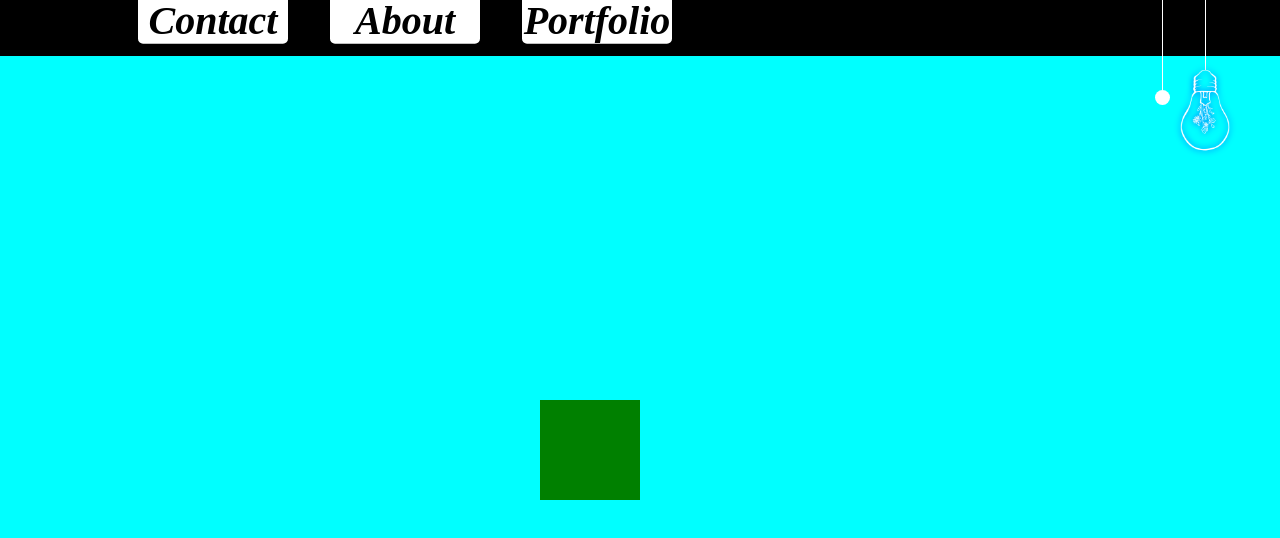
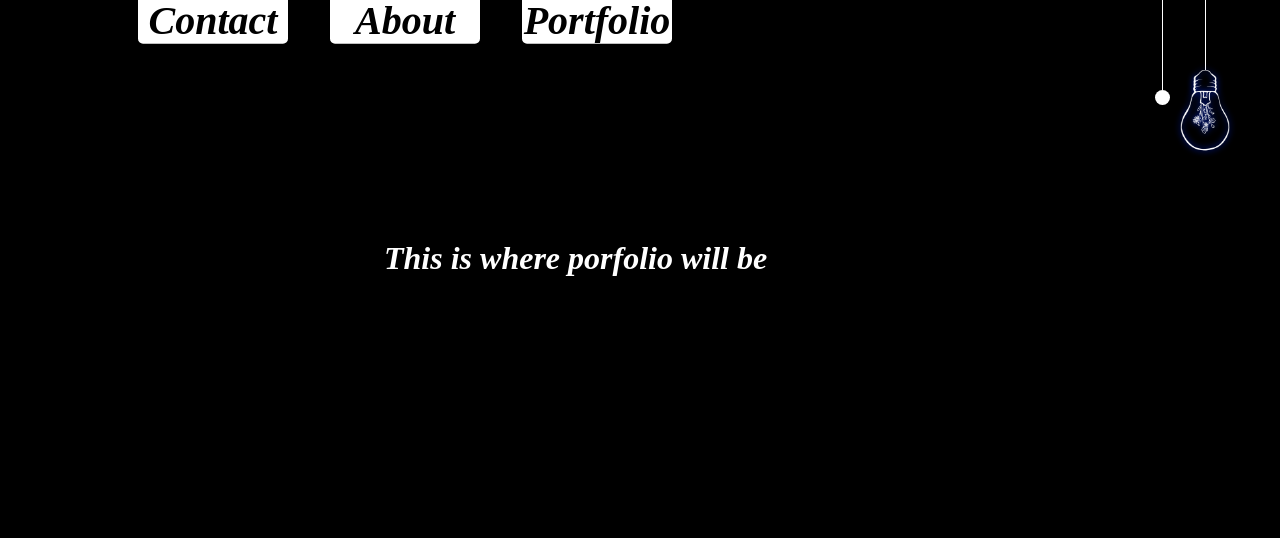
Before and after one commit to AmandaAbarte/amandadotcom, a React (Create React App) app: page / in a window 1280 px wide. Both pictures are taken after a click on the element "Portfolio". Shown: the top 538 px of the page. Built offline with nearby package versions, Linux system fonts and the light colour scheme; a web font is replaced by a local one.

Commit message:
portfolio content

```diff
--- a/public/index.html
+++ b/public/index.html
@@ -25,7 +25,7 @@
       work correctly both with client-side routing and a non-root public URL.
       Learn how to configure a non-root public URL by running `npm run build`.
     -->
-    <title>Amanda ABarte | Front-End Dev</title>
+    <title>Amanda Abarte | Front-End Dev</title>
   </head>
   <body>
     <div id="root"></div>
--- a/src/App.css
+++ b/src/App.css
@@ -451,11 +451,15 @@ h1 {
 
 .content-container .portfolio-container {
   position: absolute;
-  top: 50%;
-  right: 50%;
-  width: 100px;
-  height: 100px;
-  background-color: green;
+  width: 100%;
+  height: 100%;
+  transition: all 0.5s ease-in-out;
+}
+
+.content-container .portfolio-container h1 {
+  position: absolute;
+  top: 30%;
+  left: 30%;
 }
 
 .content-container .contact-container {
--- a/src/Components/Nav.jsx
+++ b/src/Components/Nav.jsx
@@ -1,5 +1,4 @@
 import React from "react";
-import { useMediaQuery } from "react-responsive";
 
 import Portfolio from "./Portfolio";
 import About from "./About";
@@ -16,9 +15,6 @@ import Card from "./Card";
 
 export default function Nav(props) {
 
-  const isTabletOrMobile = useMediaQuery({ query: "(min-width: 0px)" });
-  const isDesktopOrLaptop = useMediaQuery({ query: "(min-width: 1024px)" });
-  const isBigScreen = useMediaQuery({ query: "(min-width: 1624px)" });
 
   const [isSelected, setIsSelected] = React.useState(false);
 //   const portNav = isSelected ? "95%" : "90%" ;
@@ -94,7 +90,7 @@ export default function Nav(props) {
     );
   });
   //depending on if content is set to active displays different content
-  const portfolioCont = mainContent.map((content) => {
+  const Cont = mainContent.map((content) => {
     return content.isActive ? <content.type key={content.name} lights={props.lights}/> : "";
   });
   return (
@@ -106,7 +102,7 @@ export default function Nav(props) {
         <h1 className={`${props.mode} heading`}>Pick a Card</h1>
         <div className={`tarot-container `}>{allCards}</div>
       </div>
-      <div className="content-container">{portfolioCont}</div>
+      <div className="content-container">{Cont}</div>
     </>
   );
 }
--- a/src/Components/Portfolio.jsx
+++ b/src/Components/Portfolio.jsx
@@ -1,8 +1,11 @@
 import React from "react";
 
-export default function Portfolio() {
+export default function Portfolio(props) {
     return (
-        <div className="portfolio-container">
+        <div className="portfolio-container" style={{backgroundColor: props.lights? "white" : "black", color: props.lights? "black" : "white"}}>
+            <h1>
+                This is where porfolio will be
+            </h1>
 
         </div>
     )
--- a/src/Styling/_Portfolio.scss
+++ b/src/Styling/_Portfolio.scss
@@ -1,10 +1,15 @@
 .content-container {
   .portfolio-container {
     position: absolute;
-    top: 50%;
-    right: 50%;
-    width: 100px;
-    height: 100px;
-    background-color: green;
+    // top: 50%;
+    // right: 50%;
+    width: 100%;
+    height: 100%;
+    transition: all 0.5s ease-in-out;
+    h1 {
+      position: absolute;
+      top: 30%;
+      left: 30%;
+    }
   }
 }
```
Also changed, not shown: 1 other file (tests, documents, lock files or other folders).
